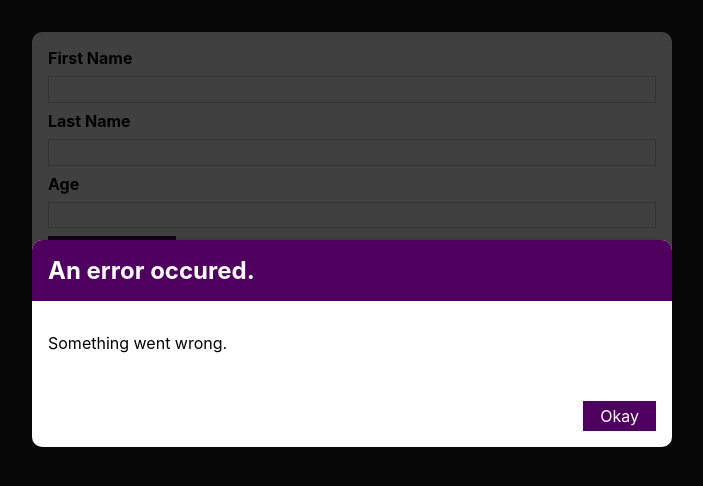
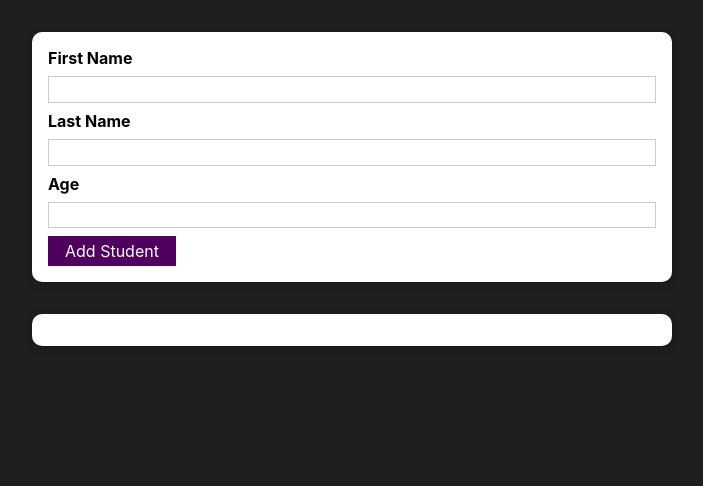
Before and after one commit to mashu2n/student-roster, a React (Create React App) app: page / in a window 1280 px wide. Shown: the top 486 px of the page, without its empty margins (288-991 px from the left). Built offline with nearby package versions, Linux system fonts and the light colour scheme.

Commit message:
managing error state

```diff
--- a/src/Components/Students/AddStudents.js
+++ b/src/Components/Students/AddStudents.js
@@ -10,6 +10,7 @@ const AddStudents = (props) => {
   const [enteredStudentFirstName, setEnteredStudentFirstName] = useState("");
   const [enteredStudentLastName, setEnteredStudentLastName] = useState("");
   const [enteredStudentAge, setEnteredStudentAge] = useState("");
+  const [error, setError] = useState();
 
   const addStudentHandler = (event) => {
     event.preventDefault();
@@ -19,9 +20,18 @@ const AddStudents = (props) => {
       enteredStudentLastName.trim().length === 0 ||
       enteredStudentAge.trim().length === 0
     ) {
+      setError({
+        title: "Invalid Input",
+        message:
+          "Please enter valid first name, last name, and age (no empty values).",
+      });
       return;
     }
     if (+enteredStudentAge < 1) {
+      setError({
+        title: "Invalid Age",
+        message: "Please enter valid  age (> 0).",
+      });
       return;
     }
     props.onAddStudent(
@@ -47,9 +57,19 @@ const AddStudents = (props) => {
     setEnteredStudentAge(event.target.value);
   };
 
+  const errorHandler = () => {
+    setError(null);
+  };
+
   return (
     <div>
-      {<ErrorModal title="An error occured." message="Something went wrong." />}
+      {error && (
+        <ErrorModal
+          title={error.title}
+          message={error.message}
+          onConfirm={errorHandler}
+        />
+      )}
       <Card className={classes.input}>
         <form onSubmit={addStudentHandler}>
           <label htmlFor="firstName">First Name</label>
--- a/src/Components/UI/ErrorModal.js
+++ b/src/Components/UI/ErrorModal.js
@@ -7,7 +7,7 @@ import classes from "./ErrorModal.module.css";
 const ErrorModal = (props) => {
   return (
     <div>
-      <div className={classes.backdrop} />
+      <div className={classes.backdrop} onClick={props.onConfirm} />
       <Card className={classes.modal}>
         <header className={classes.header}>
           <h2>{props.title}</h2>
@@ -16,7 +16,7 @@ const ErrorModal = (props) => {
           <p>{props.message}</p>
         </div>
         <footer className={classes.actions}>
-          <Button>Okay</Button>
+          <Button onClick={props.onConfirm}>Okay</Button>
         </footer>
       </Card>
     </div>
```
